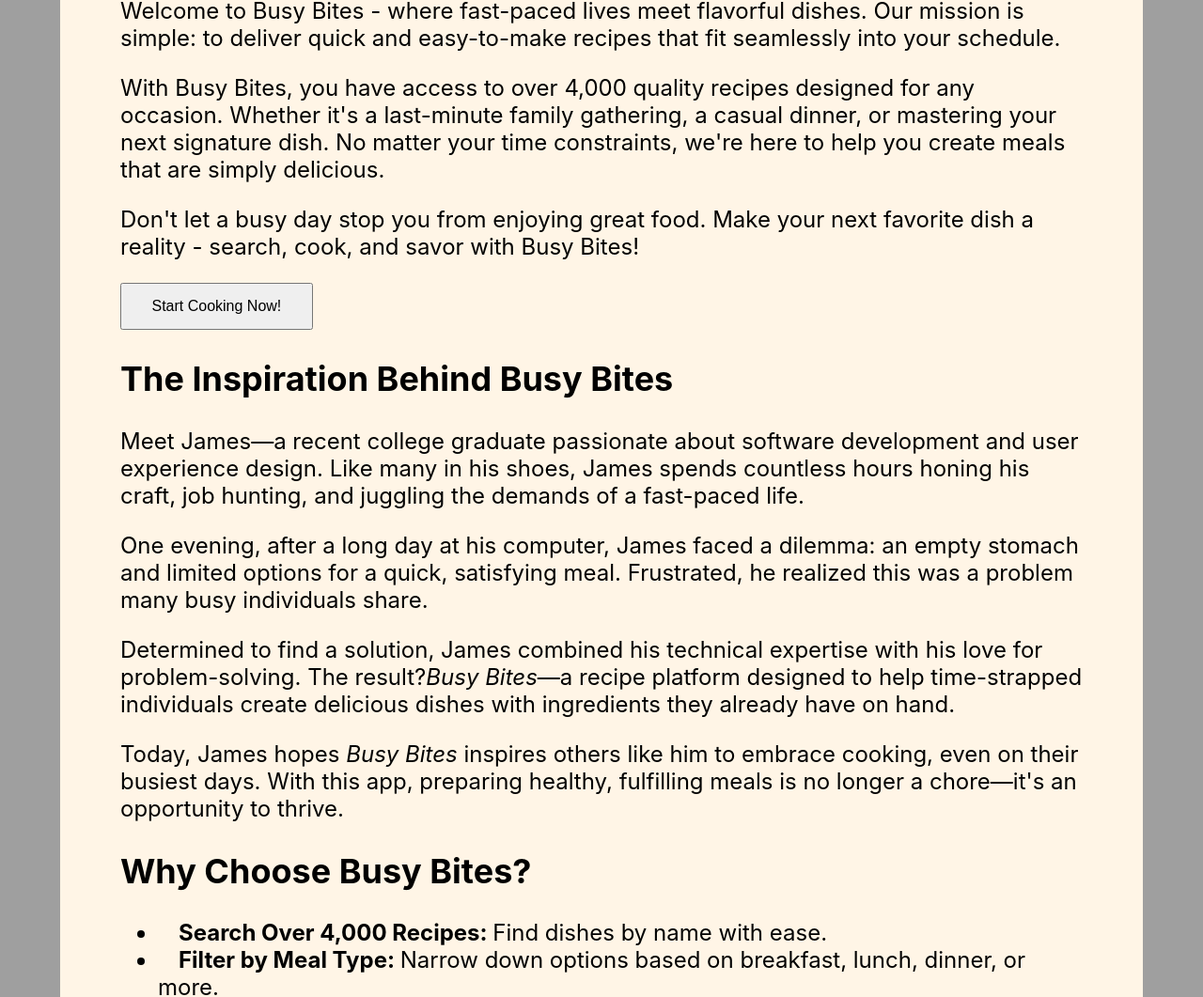
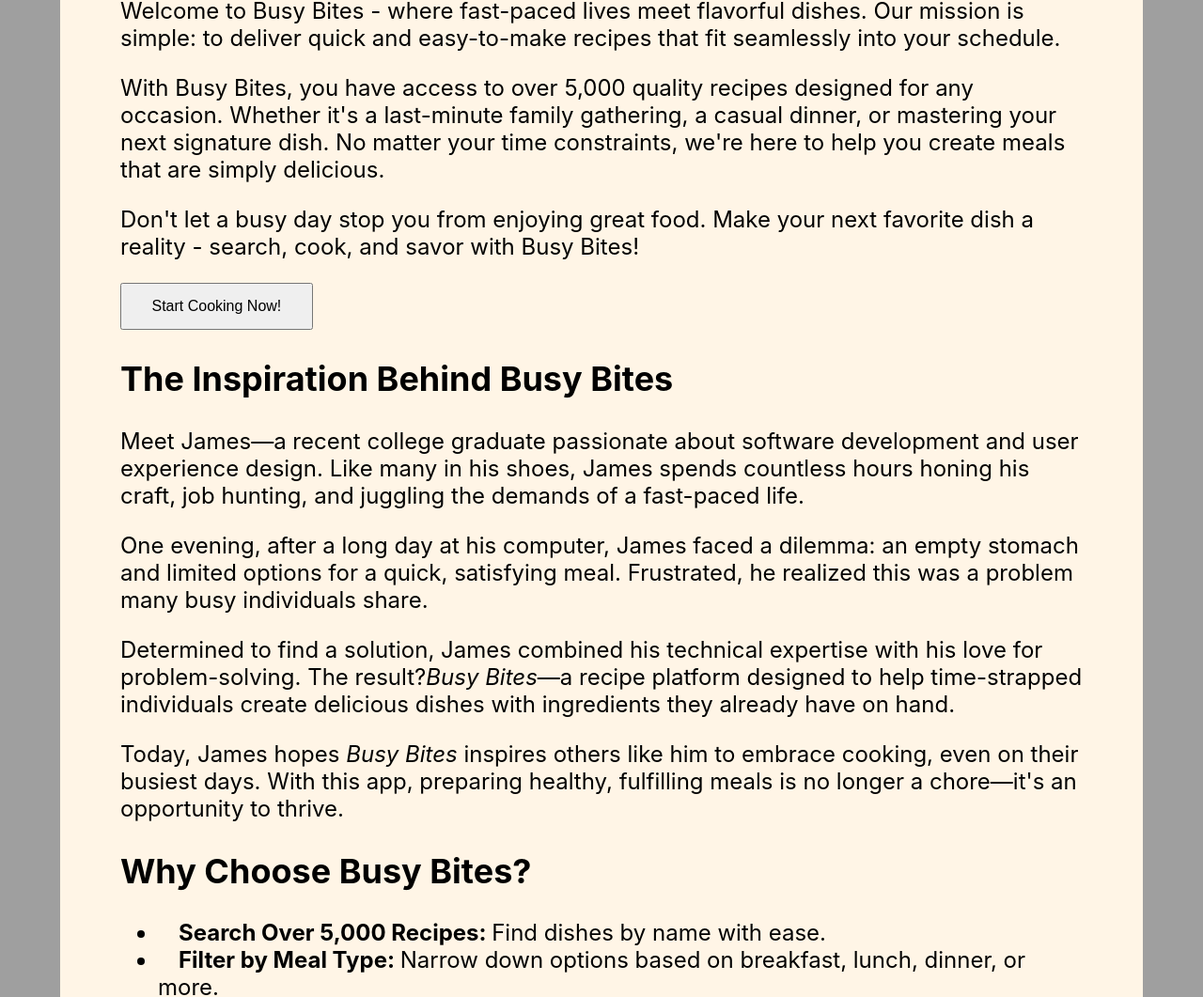
Before and after one commit to Kendarius-James/Busy-Bites-Desktop-App, a React (Create React App) app in the folder recipe-app/: page /#/about-us in a window 1280 px wide. Shown: the part 238-1299 px from the top of the page at 94% size. Built offline with nearby package versions, Linux system fonts and the light colour scheme; a web font is replaced by a local one.

Commit message:
Update recipe count from 4,000 to 5,000

```diff
--- a/recipe-app/src/Web_Files/FooterPages.js
+++ b/recipe-app/src/Web_Files/FooterPages.js
@@ -39,7 +39,7 @@
                     schedule.
                 </p>
                 <p>
-                    With Busy Bites, you have access to over 4,000 quality
+                    With Busy Bites, you have access to over 5,000 quality
                     recipes designed for any occasion. Whether it's a
                     last-minute family gathering, a casual dinner, or mastering
                     your next signature dish. No matter your time constraints,
@@ -86,7 +86,7 @@
 
                 <h2>Why Choose Busy Bites?</h2>
                 <ul>
-                    <li><span className="about-bold">Search Over 4,000 Recipes: </span>Find dishes by name with ease.</li>
+                    <li><span className="about-bold">Search Over 5,000 Recipes: </span>Find dishes by name with ease.</li>
                     <li><span className="about-bold">Filter by Meal Type: </span>Narrow down options based on breakfast, lunch, dinner, or more.</li>
                     <li><span className="about-see-more">*</span><span className="about-bold">Exclude Allergy Ingredients: </span>Remove recipes containing allergens for safer cooking.</li>
                     <li><span className="about-bold">Refine by Cookware: </span>Discover recipes that match the tools in your kitchen. </li>
```
